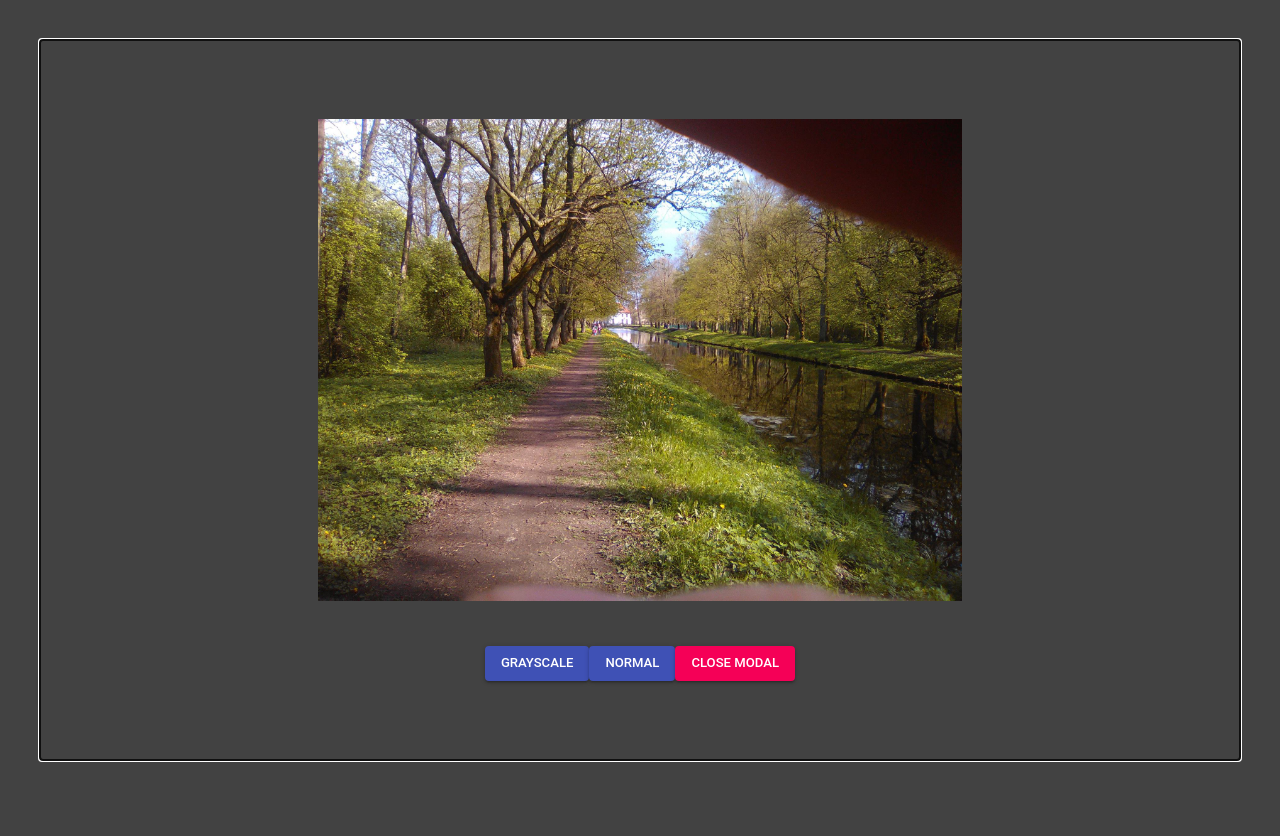
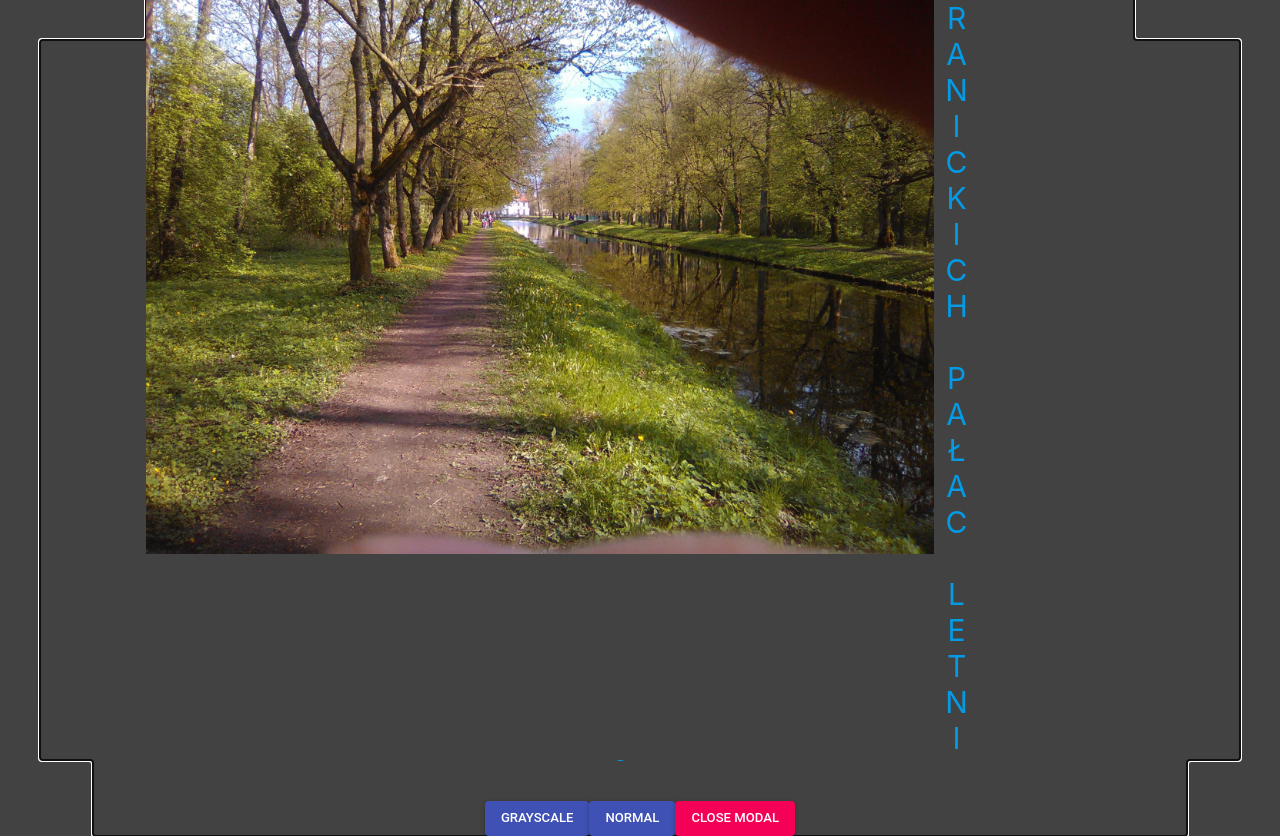
Before and after one commit to Scherlock90/flex-panel-gallery, a React (Create React App) app: page / in a window 1280 px wide. Both pictures are taken after a click on the picture 180 px from the left and 425 px from the top of the page. Before the commit the page ends 800 px from the top, so only its background shows below. Built offline with nearby package versions, Linux system fonts and the light colour scheme.

Commit message:
modifi function toggleModal to adding second parameter add function setName and update line 62 to second parameter add line 84 variable name and two className. Adding this class to sass

```diff
--- a/src/FlexComponents/Flex-panel-gallery.js
+++ b/src/FlexComponents/Flex-panel-gallery.js
@@ -6,17 +6,17 @@ ReactModal.setAppElement('#root2');
 const dataImage = [
   {
     id: 1,
-    name: 'Letniskowy Pałac Branickich',
+    name: 'Branickich Pałac Letni',
     img: 'branicki.jpg'
   },
   {
     id: 2,
-    name: 'W drodze do Torunia',
+    name: 'Kujawsko-Pomorskie',
     img: 'roadTorun.jpg'
   },
   {
     id: 3,
-    name: 'Kładki w Śliwnie',
+    name: 'Narwiański Narodowy Park',
     img: 'sliwnoKladki.jpg'
   },
   {
@@ -34,17 +34,20 @@ export default function FlexPanelGallery () {
     const [grayscale, setGrayscale] = useState(0);
     const [modalMainOpen, setModalMainOpen] = useState(false);
     const [pic, setPic] = useState('');
+    const [name, setName] = useState('');
     const makeGrey = {
       filter: `grayscale(${grayscale})`
     }
-    function toggleModal (pic) {
+    function toggleModal (name, pic) {
       setModalMainOpen(true)
-      setPic(require('./Images/'+pic));
+      setName(name);
+      setPic(require('./Images/'+ pic));
       console.log('That is pass! ' + pic)
       return pic
     }
     function closeModal(modalMainOpen) {
       setModalMainOpen(false)
+      setGrayscale(0);
       return modalMainOpen
     }
 
@@ -56,7 +59,7 @@ export default function FlexPanelGallery () {
             img={img.img}
             key={i}
             name={img.name}
-            onActivePhoto={toggleModal.bind(this, img.img)}
+            onActivePhoto={e => toggleModal(img.name, img.img)}
           />
         ))}
       </div>
@@ -76,6 +79,11 @@ export default function FlexPanelGallery () {
             <div className="cardImage">
               <div className="box">
                 <img  style={makeGrey}className="imgModal" src={pic} />
+                <div className="littleContainerName">
+                  <div className="nameModalImage">
+                    {name}
+                  </div>
+                </div>
               </div>
             </div>
           </div>
--- a/src/FlexComponents/main.css
+++ b/src/FlexComponents/main.css
@@ -138,3 +138,21 @@ body {
   max-width: 1400px;
   max-height: 670px;
 }
+
+.Modal .containerModal .containerMyModal .cardImage .box .littleContainerName {
+  width: auto;
+  display: flex;
+  justify-content: center;
+  align-items: center;
+  align-content: center;
+}
+
+.Modal .containerModal .containerMyModal .cardImage .box .littleContainerName .nameModalImage {
+  color: #039be5;
+  text-transform: uppercase;
+  font-size: 30px;
+  width: 200px;
+  writing-mode: vertical-lr;
+  -webkit-writing-mode: vertical-lr;
+  text-orientation: upright;
+}
--- a/src/FlexComponents/main.scss
+++ b/src/FlexComponents/main.scss
@@ -119,6 +119,23 @@ body {
             max-width: 1400px;
             max-height: 670px;
           }
+          .littleContainerName{
+            width: auto;
+            display: flex;
+            justify-content: center;
+            align-items: center;
+            align-content: center;
+
+            .nameModalImage{
+              color: rgb(3, 155, 229);
+              text-transform: uppercase;
+              font-size: 30px;
+              width: 200px;
+              writing-mode: vertical-lr;
+              -webkit-writing-mode: vertical-lr;
+              text-orientation: upright;
+            }
+          }
         }
        }
     }
```
Also changed, not shown: src/FlexComponents/main.min.css (+1 -1 lines).
